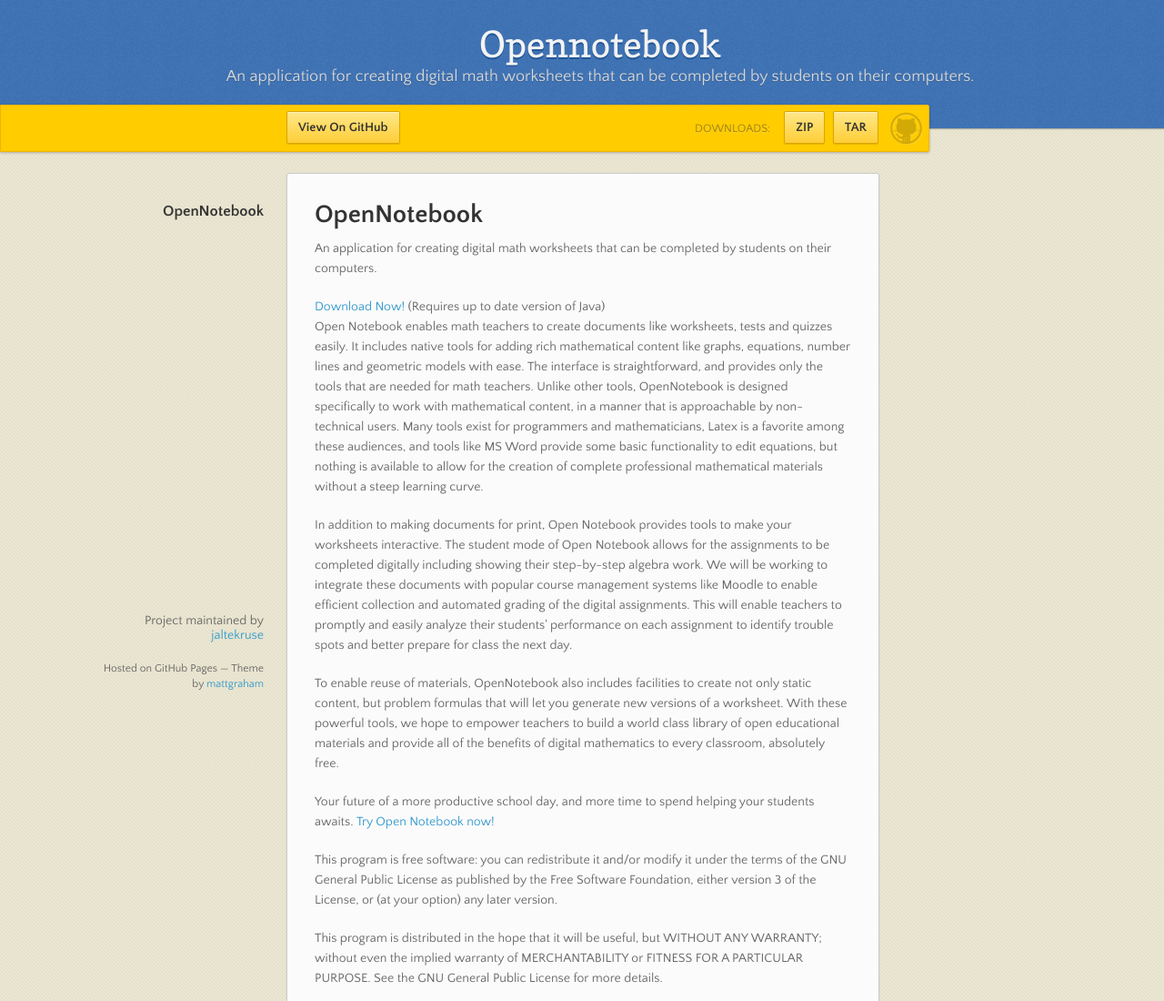
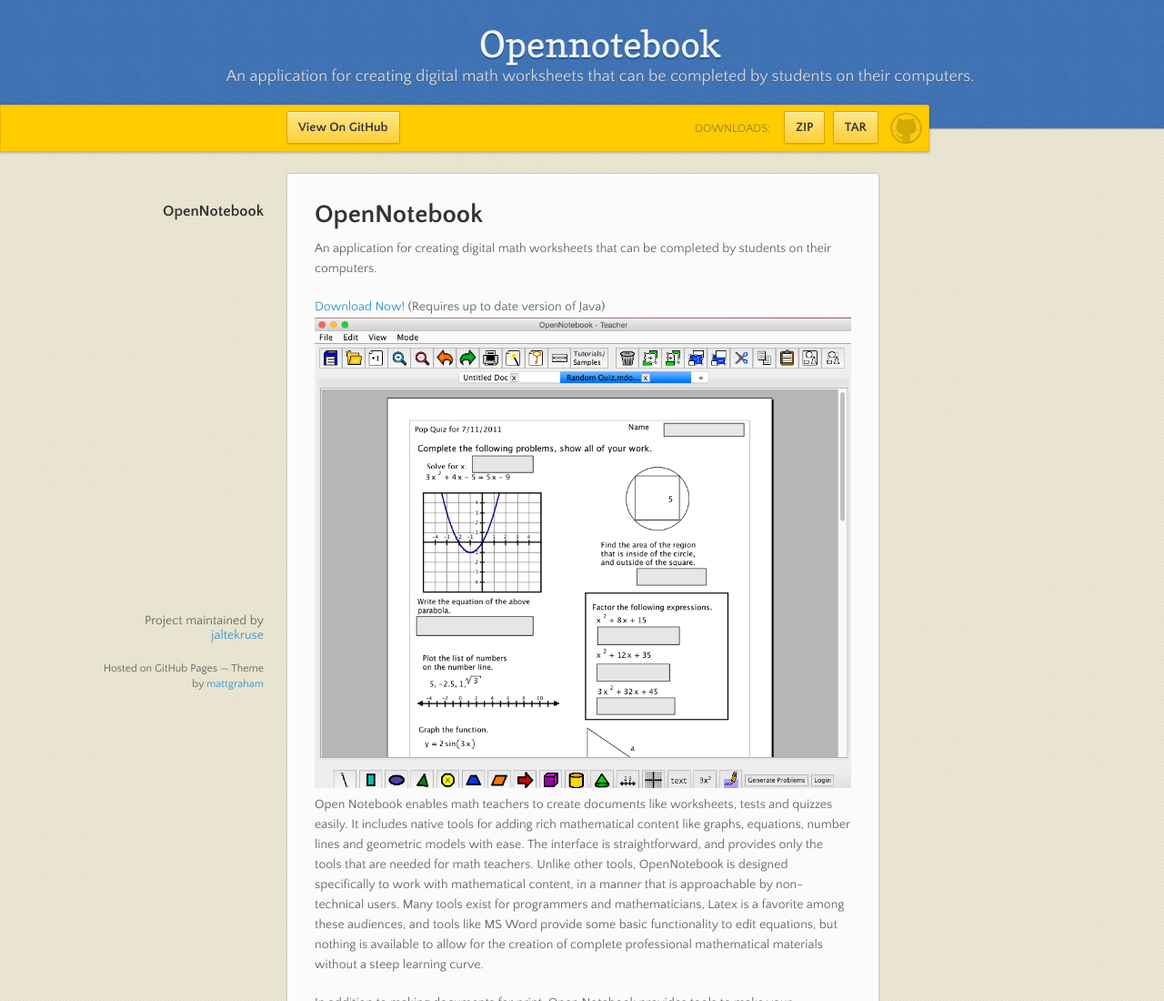
Before and after one commit to jaltekruse/OpenNotebook, a plain HTML site: page index.html in a window 1280 px wide. Shown: the top 1100 px of the page at 91% size. Drawn offline with nearby package versions, Linux system fonts and the light colour scheme.

Commit message:
Adding screenshot

```diff
--- a/index.html
+++ b/index.html
@@ -45,6 +45,8 @@
 <p>An application for creating digital math worksheets that can be completed by students on their computers.</p>
 
 <a href="http://jaltekruse.github.io/OpenNotebook/OpenNotebook_0.1.jar">Download Now!</a> (Requires up to date version of Java)
+
+<img src="http://jaltekruse.github.io/OpenNotebook/images/Screenshot.png" style="max-width:100%;" alt="screenshot"/>
 
 <p>Open Notebook enables math teachers to create documents like worksheets, tests and quizzes easily.
 It includes native tools for adding rich mathematical content like graphs, equations, number lines and
```
Also changed, not shown: images/Screenshot.png (added).
